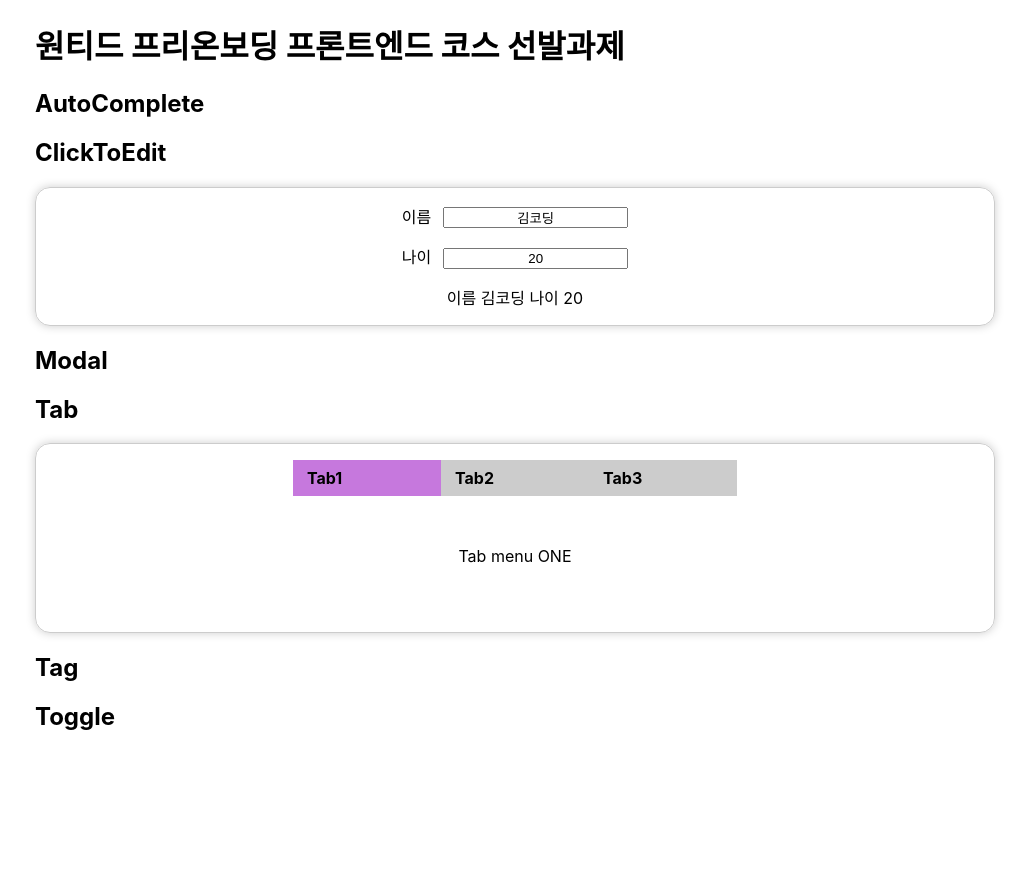
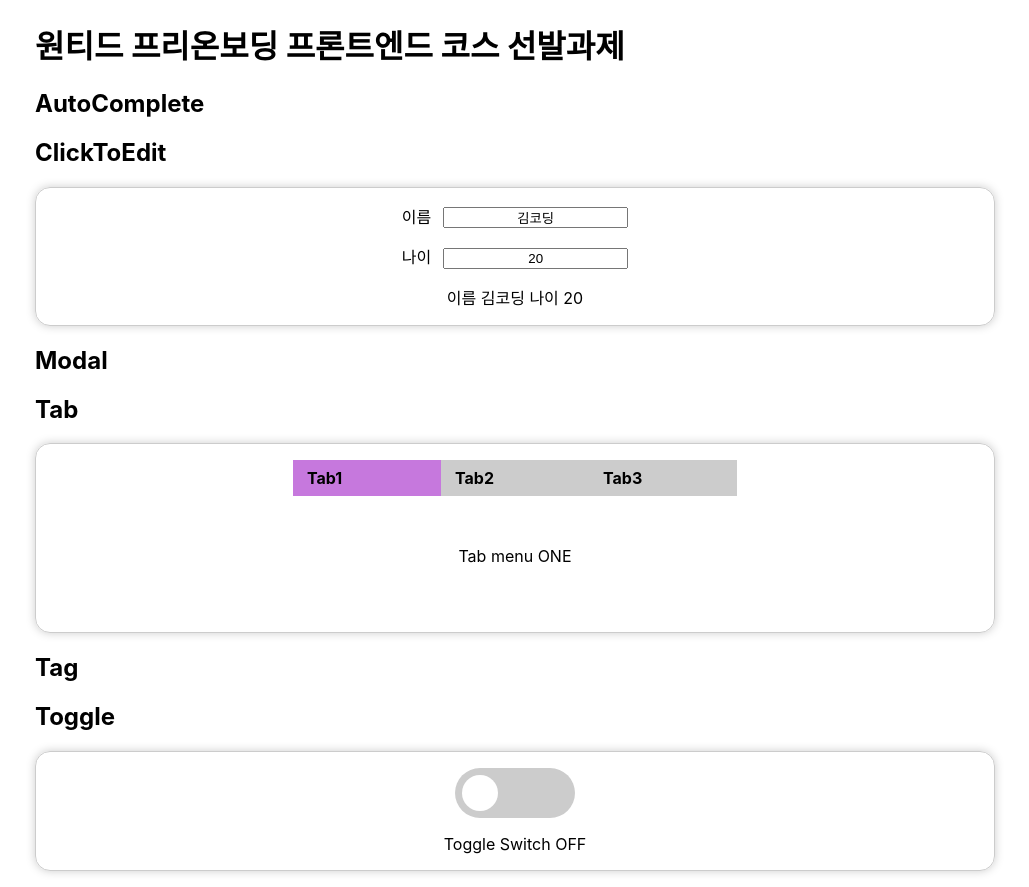
Before and after one commit to hatoba29/wanted_pre_onboarding, a React (Create React App) app: page / in a window 1280 px wide. Shown: the whole page, without its empty margins (125-1154 px from the left). Before the commit the page ends 800 px from the top, so only its background shows below. Built offline with nearby package versions, Linux system fonts and the light colour scheme.

Commit message:
Update Toggle

```diff
--- a/src/App.scss
+++ b/src/App.scss
@@ -50,7 +50,6 @@
 
     &.selected {
       background-color: #c678dd;
-      transition: background-color 0.2s ease-out;
     }
   }
 
@@ -59,3 +58,36 @@
     line-height: 120px;
   }
 }
+
+#toggle {
+  .toggle-bg {
+    width: 120px;
+    height: 50px;
+    margin-bottom: 16px;
+    border-radius: 25px;
+    background-color: #cccccc;
+    cursor: pointer;
+
+    display: flex;
+    align-items: center;
+    justify-content: center;
+
+    transition: background-color 0.2s ease-out;
+    &.on {
+      background-color: #c678dd;
+    }
+  }
+
+  .toggle-btn {
+    width: 36px;
+    height: 36px;
+    border-radius: 18px;
+    background-color: white;
+
+    transform: translateX(-35px);
+    transition: transform 0.2s ease-out;
+    &.on {
+      transform: translateX(35px);
+    }
+  }
+}
--- a/src/component/Toggle.js
+++ b/src/component/Toggle.js
@@ -1,5 +1,25 @@
+import { useState } from "react";
+
 const Toggle = () => {
-  return <div id="toggle"></div>;
+  const [isOn, setOn] = useState(false);
+
+  const update = (e) => {
+    const toggleBg = e.currentTarget;
+    const toggleBtn = e.currentTarget.firstElementChild;
+
+    setOn(!isOn);
+    toggleBg.classList.toggle("on");
+    toggleBtn.classList.toggle("on");
+  };
+
+  return (
+    <div id="toggle" className="view">
+      <div className="toggle-bg" onClick={update}>
+        <div className="toggle-btn" />
+      </div>
+      <div className="display">Toggle Switch {isOn ? "ON" : "OFF"}</div>
+    </div>
+  );
 };
 
 export default Toggle;
```
